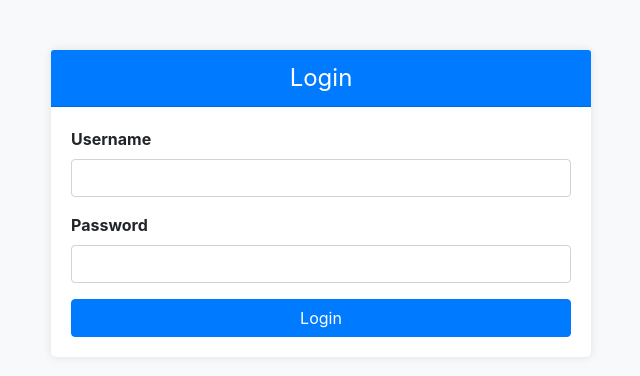
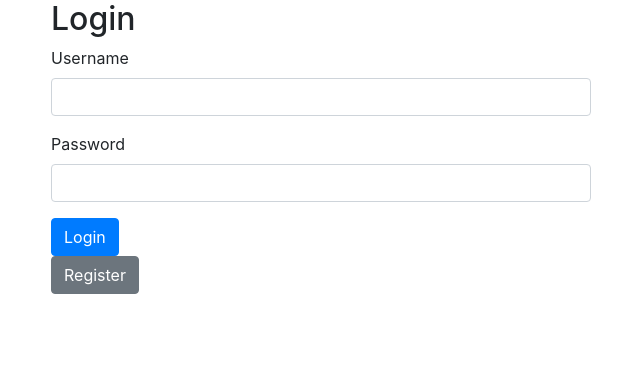
Before and after one commit to Summer23-CSCE-310-Database-Systems/github-setup-minus1chan-group, a Flask app: page /login in a window 1280 px wide. Shown: the top 376 px of the page, without its empty margins (319-959 px from the left). Run offline with Flask 3, Linux system fonts and the light colour scheme; parts of the project's set-up code (start-up, migrations or seed data) failed here and were passed over; some libraries are stand-ins or nearby versions.

Commit message:
Update login.html

```diff
--- a/templates/login.html
+++ b/templates/login.html
@@ -1,59 +1,18 @@
 <!DOCTYPE html>
+<meta http-equiv="Cache-control" content="no-cache">
 <html>
 <head>
     <title>Login</title>
     <link rel="stylesheet" href="https://stackpath.bootstrapcdn.com/bootstrap/4.5.0/css/bootstrap.min.css">
-    <style>
-        body {
-            background-color: #f8f9fa;
-        }
-
-        .container {
-            margin-top: 50px;
-        }
-
-        .card {
-            border: none;
-            box-shadow: 0px 0px 10px rgba(0, 0, 0, 0.1);
-            border-radius: 5px;
-        }
-
-        .card-header {
-            background-color: #007bff;
-            color: #fff;
-            text-align: center;
-            padding: 10px;
-            font-size: 24px;
-            border-radius: 5px 5px 0 0;
-        }
-
-        .card-body {
-            padding: 20px;
-        }
-
-        .form-group label {
-            font-weight: bold;
-        }
-
-        .btn-primary {
-            width: 100%;
-        }
-
-        .alert {
-            margin-top: 10px;
-            text-align: center;
-        }
-    </style>
+    <script src="https://code.jquery.com/jquery-3.5.1.slim.min.js"></script>
+    <script src="https://cdn.jsdelivr.net/npm/@popperjs/core@2.9.3/dist/umd/popper.min.js"></script>
+    <script src="https://stackpath.bootstrapcdn.com/bootstrap/4.5.0/js/bootstrap.min.js"></script>
 </head>
 <body>
     <div class="container">
         <div class="row justify-content-center">
             <div class="col-md-6">
-                <div class="card">
-                    <div class="card-header">
-                        Login
-                    </div>
-                    <div class="card-body">
+                <h2>Login</h2>
                 {% with messages = get_flashed_messages(with_categories=true) %}
                     {% if messages %}
                         {% for category, message in messages %}
@@ -72,6 +31,44 @@
                     </div>
                     <button type="submit" class="btn btn-primary">Login</button>
                 </form>
+                <button type="button" class="btn btn-secondary" data-toggle="modal" data-target="#registerModal">Register</button>
+
+                <div class="container">
+                    <div class="row justify-content-center">
+                        <div class="col-md-6">
+                            <div class="modal fade" id="registerModal" tabindex="-1" role="dialog" aria-labelledby="registerModalLabel" aria-hidden="true">
+                                <div class="modal-dialog" role="document">
+                                    <div class="modal-content">
+                                        <div class="modal-header">
+                                            <h5 class="modal-title" id="registerModalLabel">Register</h5>
+                                            <button type="button" class="close" data-dismiss="modal" aria-label="Close">
+                                                <span aria-hidden="true">&times;</span>
+                                            </button>
+                                        </div>
+                                        <div class="modal-body">
+                                            <form action="{{ url_for('register') }}" method="post">
+                                                <div class="form-group">
+                                                    <label for="register_user_name">Username</label>
+                                                    <input type="text" class="form-control" id="register_user_name" name="user_name" required>
+                                                </div>
+                                                <div class="form-group">
+                                                    <label for="register_password">Password</label>
+                                                    <input type="password" class="form-control" id="register_password" name="password" required>
+                                                </div>
+                                                <div class="form-group">
+                                                    <label for="profile_text">Profile Text</label>
+                                                    <textarea class="form-control" id="profile_text" name="profile_text" required></textarea>
+                                                </div>
+                                                <button type="submit" class="btn btn-primary">Register</button>
+                                            </form>
+                                        </div>
+                                    </div>
+                                </div>
+                            </div>
+                        </div>
+                    </div>
+                </div>
+        </div>
     </div>
 </div>
             </div>
```
Lines whose indentation alone changed are shown as unchanged.
